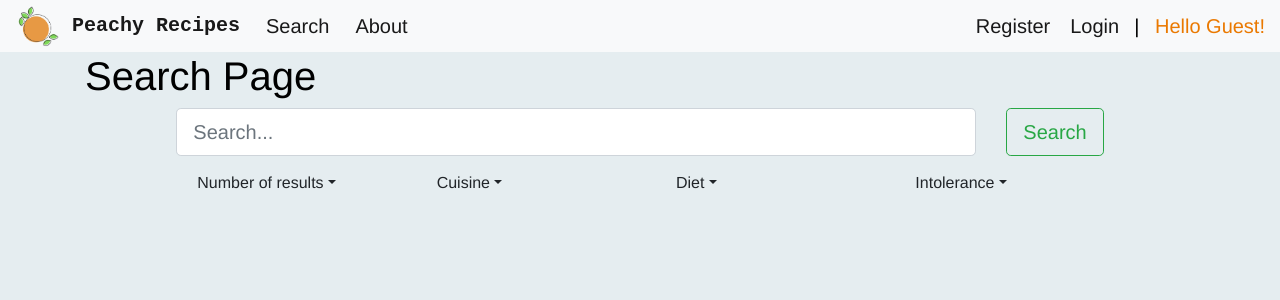
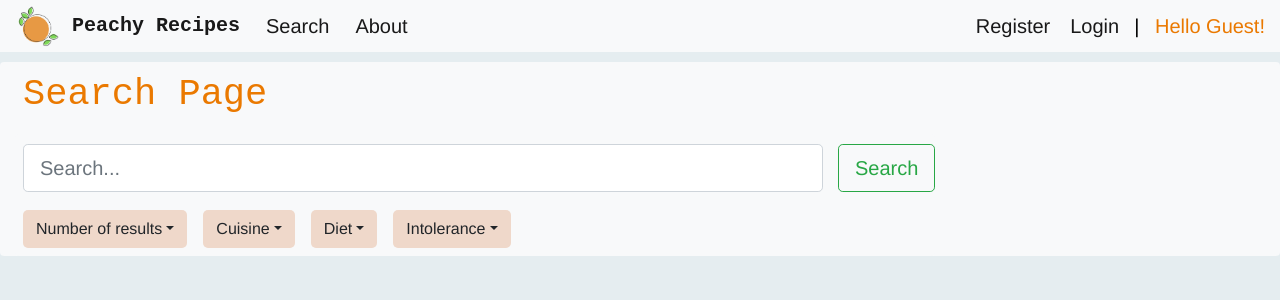
Before and after one commit to Web-Development-Environments-2022/assignment3-3-208383174_318226503, a Vue app: page /#/search in a window 1280 px wide. Shown: the top 300 px of the page. Built offline with nearby package versions, Linux system fonts and the light colour scheme.

Commit message:
search styling

```diff
--- a/src/pages/SearchPage.vue
+++ b/src/pages/SearchPage.vue
@@ -107,10 +107,11 @@
         <!-- <b-alert show variant="light">{{last_search}}</b-alert> -->
         <!-- <span>Message: {{ last_search }}</span> -->
         <!-- <div v-bind="last_search"></div> -->
-          <p style="font-weight:bold; font-family: 'Gill Sans', 'Gill Sans MT', Calibri, 'Trebuchet MS', sans-serif;">
-          <span style="color:grey">{{last_search}}</span></p>
+        <p id="last-search">
+          <span>{{ last_search }}</span>
+        </p>
       </b-row>
-      <b-row v-if="this.isEmpty == 0">
+      <b-row id="sort-by" v-if="this.isEmpty == 0">
         <b-form-group label="Sort by:">
           <b-form-radio
             value="cooking_duration"
@@ -132,12 +133,13 @@
         <SearchResultsPreview class="searchResultsPreview" :recipe="item" />
       </b-col>
     </b-row>
-      <b-row  v-if="this.isEmpty == 1" >
+    <b-row v-if="this.isEmpty == 1">
       <b-alert show variant="danger"
         ><a class="alert-link"
           >Oops! Nothing matches your search. <br />
           Please try again.</a
-        ></b-alert>
+        ></b-alert
+      >
     </b-row>
   </div>
 </template>
@@ -190,9 +192,9 @@ export default {
     this.intolerances.push(...intolerances);
     console.log("localStorage.username: " + localStorage.username);
     console.log("localStorage.last_search: " + localStorage.last_search_str);
-    this.last_search =  localStorage.last_search_str;
+    this.last_search = localStorage.last_search_str;
     console.log(this.last_search);
-    if(this.last_search){
+    if (this.last_search) {
       this.hasLastSearch = true;
     }
   },
@@ -237,7 +239,10 @@ export default {
         //save last search params
         this.hasLastSearch = true;
         localStorage.setItem("last_search_str", last_search_str);
-        console.log("localStorage.last_search after search: "+localStorage.last_search_str);
+        console.log(
+          "localStorage.last_search after search: " +
+            localStorage.last_search_str
+        );
         const response = await this.axios.get(
           // "https://test-for-3-2.herokuapp.com/user/Register",
           // this.$root.store.server_domain + "/Register",
@@ -254,7 +259,6 @@ export default {
           this.results = [];
           this.results.push(...recipes);
         }
-
       } catch (err) {
         console.log(err.response);
       }
@@ -320,66 +324,91 @@ export default {
 </script>
 
 <style lang="scss" scoped>
-// container {
-//   padding: 20px;
-//   font-family: Helvetica;
-// }
+container {
+  padding: 20px;
+  font-family: Helvetica;
+}
 
-// .container {
-//   max-width: 1600px;
-// }
+.container {
+  max-width: 1600px;
+  margin-top: 10px;
+  background-color: #f8f9fa;
+  border-radius: 4px;
+}
 
-// #details,
-// .custom-control-label {
-//   font-size: 900px;
-// }
+.row#sort-by {
+  margin-left: 0px;
+}
 
-// .dropdown.b-dropdown.m-md-2.btn-group {
-//   background-color: rgb(239, 216, 202);
-//   border-radius: 5px;
-// }
+.row #sort-by {
+  margin-left: 60px;
+}
 
-// .dropdown.b-dropdown.m-md-2.btn-group button {
-//   font-size: 18px;
-// }
+#details {
+  display: inline-block;
+}
 
-// #cuisine__BV_toggle_ {
-//   font-size: 18px;
-// }
+.dropdown.b-dropdown.m-md-2.btn-group {
+  background-color: rgb(239, 216, 202);
+  border-radius: 5px;
+}
 
-// .btn.btn-outline-success.btn-lg {
-//   margin-left: 15px;
-// }
+.dropdown.b-dropdown.m-md-2.btn-group button {
+  font-size: 18px;
+}
 
-// .title {
-//   font-family: Andale Mono, monospace;
-//   font-size: 37px;
-//   margin-bottom: 15px;
-//   padding-top: 10px;
-//   text-align: center;
-//   color: rgb(234, 121, 0);
-// }
+#cuisine__BV_toggle_ {
+  font-size: 18px;
+}
 
-// .col {
-//   display: contents;
-// }
+.btn.btn-outline-success.btn-lg {
+  margin-left: 15px;
+}
 
-// .row {
-//   margin-top: 15px;
-// }
+.title {
+  font-family: Andale Mono, monospace;
+  font-size: 37px;
+  margin-left: 0.5rem;
 
-// form-group {
-//   text-align: -webkit-center;
-// }
+  padding-top: 10px;
+  // text-align: center;
+  color: rgb(234, 121, 0);
+}
 
-// .bv-no-focus-ring.col-form-label.pt-0 {
-//   font-size: 40px;
-// }
+#search {
+  margin-left: 0.5rem;
+  margin-top: 0px;
+}
 
-// .SearchRecipes {
-//   // margin: 10px 0 10px;
-//   margin: auto;
-// }
+.col {
+  display: contents;
+}
+
+.row {
+  margin-top: 10px;
+}
+
+.row #__BVID__110 {
+  // text-align: -webkit-center;
+  margin-left: 10px;
+}
+
+.bv-no-focus-ring.col-form-label.pt-0 {
+  font-size: 40px;
+}
+
+.SearchRecipes {
+  // margin: 10px 0 10px;
+  margin: auto;
+}
+
+#last-search {
+  margin-left: 23px;
+  font-size: 18px;
+  padding: 3px 6px 3px 6px;
+  border-radius: 6px;
+  background-color: rgb(250, 239, 221);
+}
 
 .alert {
   width: 900px;
```
Also changed, not shown: src/components/SearchResultsPreview.vue (+0 -11 lines). Lines whose indentation alone changed are shown as unchanged.
